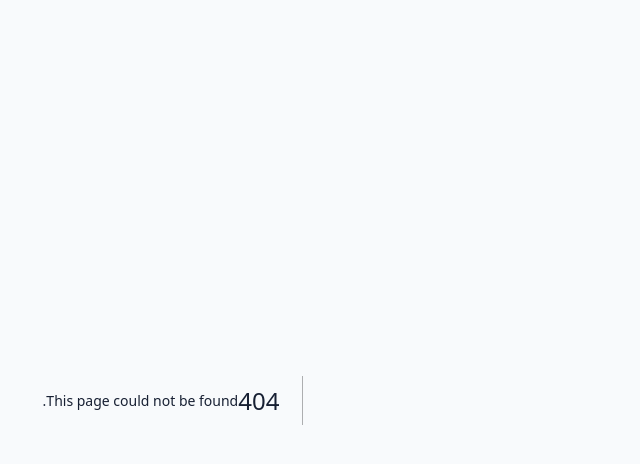
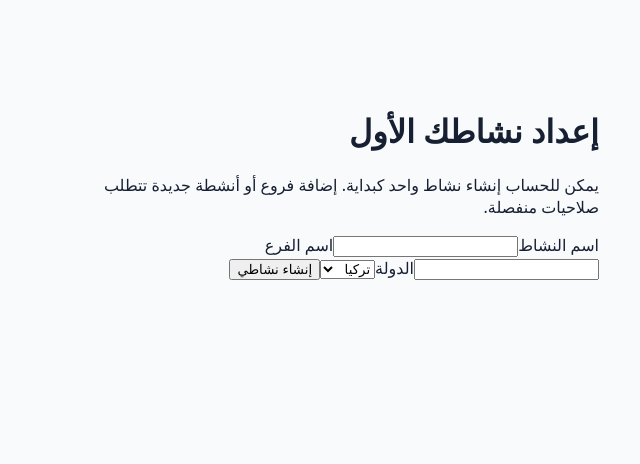
Before and after one commit to ultrablueai/Qmenu, a Next.js app: page /onboarding in a window 1280 px wide. Before the commit this address had no page. Shown: the top 464 px of the page, without its empty margins (499-1139 px from the left). Built offline with nearby package versions, Linux system fonts and the light colour scheme.

Commit message:
feat(g1): add authenticated merchant onboarding flow

```diff
--- /dev/null
+++ b/app/onboarding/page.tsx
@@ -0,0 +1,47 @@
+"use client";
+import { useState, type FormEvent } from "react";
+import { browserSupabase } from "../../lib/supabase/browser";
+
+export default function Onboarding() {
+  const [name,setName] = useState("");
+  const [branch,setBranch] = useState("");
+  const [country,setCountry] = useState<"TR"|"SY">("TR");
+  const [pending,setPending] = useState(false);
+  const [notice,setNotice] = useState("");
+  async function submit(e:FormEvent<HTMLFormElement>) {
+    e.preventDefault();
+    if (pending) return;
+    setPending(true); setNotice("");
+    try {
+      const supabase=browserSupabase();
+      const {data:{user},error:sessionError}=await supabase.auth.getUser();
+      if(sessionError || !user) { window.location.replace("/login"); return; }
+      const {error}=await supabase.rpc("create_first_business",{
+        p_business_name:name.trim(),
+        p_branch_name:branch.trim(),
+        p_country_code:country
+      });
+      if(error) throw error;
+      window.location.replace("/dashboard");
+    } catch {
+      setNotice("تعذّر إنشاء النشاط. تحقق من بياناتك أو راجع الدعم إذا كان لديك نشاط مسجل.");
+      setPending(false);
+    }
+  }
+  return <main style={{margin:"8vh auto",maxWidth:500,padding:24}}>
+    <h1>إعداد نشاطك الأول</h1>
+    <p>يمكن للحساب إنشاء نشاط واحد كبداية. إضافة فروع أو أنشطة جديدة تتطلب صلاحيات منفصلة.</p>
+    <form onSubmit={submit}>
+      <label htmlFor="name">اسم النشاط</label>
+      <input id="name" required minLength={2} maxLength={160} value={name} onChange={e=>setName(e.target.value)}/>
+      <label htmlFor="branch">اسم الفرع</label>
+      <input id="branch" required maxLength={160} value={branch} onChange={e=>setBranch(e.target.value)}/>
+      <label htmlFor="country">الدولة</label>
+      <select id="country" value={country} onChange={e=>setCountry(e.target.value as "TR"|"SY")}>
+        <option value="TR">تركيا</option><option value="SY">سوريا</option>
+      </select>
+      {notice && <p role="alert">{notice}</p>}
+      <button type="submit" disabled={pending}>{pending?"جارٍ الإنشاء...":"إنشاء نشاطي"}</button>
+    </form>
+  </main>;
+}
```
